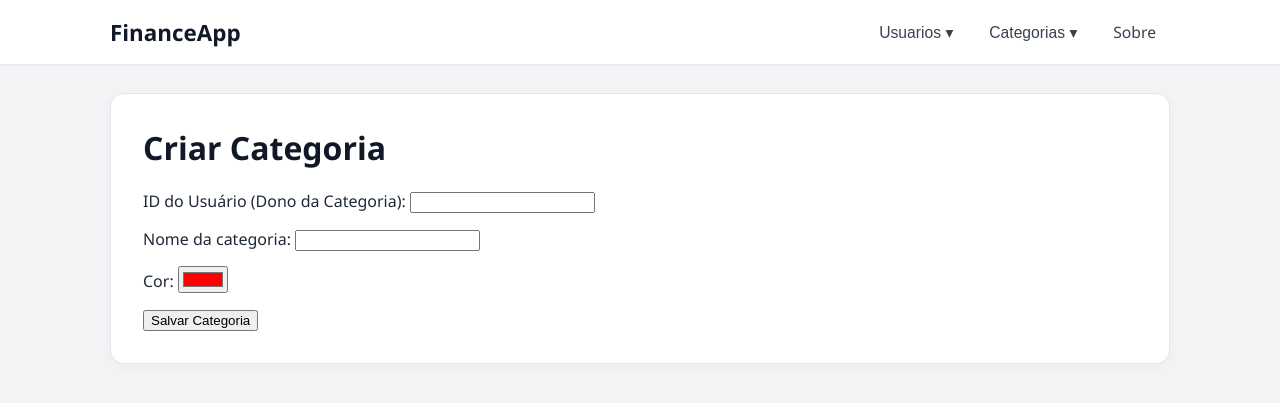
After one commit to GabrielSeloDev/ProjetoSistemaFinanceiro, a Flask app: page /categoria/novo in a window 1280 px wide. The commit adds this page. Shown: the top 403 px of the page. Run offline with Flask 3, Linux system fonts and the light colour scheme.

Commit message:
criado blueprint e rotas para criar categoria

```diff
--- /dev/null
+++ b/financeapp/src/finance/blueprints/categoria/__init__.py
@@ -0,0 +1,5 @@
+from flask import Blueprint
+
+bp = Blueprint('categoria', __name__)
+
+from . import routes
--- /dev/null
+++ b/financeapp/src/finance/blueprints/categoria/routes.py
@@ -0,0 +1,24 @@
+from flask import render_template
+from . import bp
+from ...models import Categoria
+from ...extensions import db
+from flask import Blueprint, render_template, request
+
+
+#Rota para pagina para criar categoria
+
+@bp.get('/novo')
+def criar_categoria():
+    return render_template('categorias/criar_categoria.html')
+
+@bp.post('/novo')
+def salvar_categoria():
+    nome_cat = request.form.get('nome')
+    cor_cat = request.form.get('cor')
+    usuario_id = request.form.get('usuario_id')
+
+    nova_categoria = Categoria(nome=nome_cat, cor=cor_cat, usuario_id=usuario_id)
+    db.session.add(nova_categoria)
+    db.session.commit()
+
+    return render_template('pages/home.html')
--- /dev/null
+++ b/financeapp/src/finance/blueprints/lancamento/__init__.py
@@ -0,0 +1,5 @@
+from flask import Blueprint
+
+bp = Blueprint('lancamento', __name__)
+
+from . import routes
--- a/financeapp/src/finance/templates/base.html
+++ b/financeapp/src/finance/templates/base.html
@@ -191,6 +191,13 @@
                     </div>
                 </div>
 
+                <div class="dropdown">
+                    <button class="dropbtn">Categorias ▾</button>
+                    <div class="dropdown-content">
+                        <a href="{{ url_for('categoria.criar_categoria') }}">Criar categoria</a>
+                    </div>
+                </div>
+
                 <a href="{{ url_for('pages.sobre') }}">Sobre</a>
             </nav>
         </div>
--- /dev/null
+++ b/financeapp/src/finance/templates/categorias/criar_categoria.html
@@ -0,0 +1,29 @@
+{% extends "base.html" %}
+
+{% block title %}Nova Categoria{% endblock %}
+
+{% block content %}
+    <div class="card">
+        <h1>Criar Categoria</h1>
+
+        <form action="{{ url_for('categoria.salvar_categoria') }}" method="POST">
+
+            <div style="margin-bottom: 15px;">
+                <label for="usuario_id">ID do Usuário (Dono da Categoria):</label>
+                <input type="number" id="usuario_id" name="usuario_id" required>
+            </div>
+            <div style="margin-bottom: 15px;">
+                <label for="nome">Nome da categoria:</label>
+                <input type="text" id="nome" name="nome" required>
+            </div>
+
+            <div style="margin-bottom: 15px;">
+                <label for="cor">Cor:</label>
+                <input type="color" id="cor" name="cor" value="#ff0000" required>
+            </div>
+
+            <button type="submit">Salvar Categoria</button>
+
+        </form>
+    </div>
+{% endblock %}
```
Also changed, not shown: financeapp/migrations/versions/7c72d7354cc1_criando_banco_de_dados_completo.py (renamed from financeapp/migrations/versions/058d12d6b124_criando_tabelas_iniciais.py, +4 -4 lines), financeapp/src/finance/__init__.py (+5 -4 lines), financeapp/src/finance/models.py (+7 -0 lines), financeapp/instance/projeto.db (deleted), financeapp/src/finance/blueprints/lancamento/routes.py (added), 1 other file.
